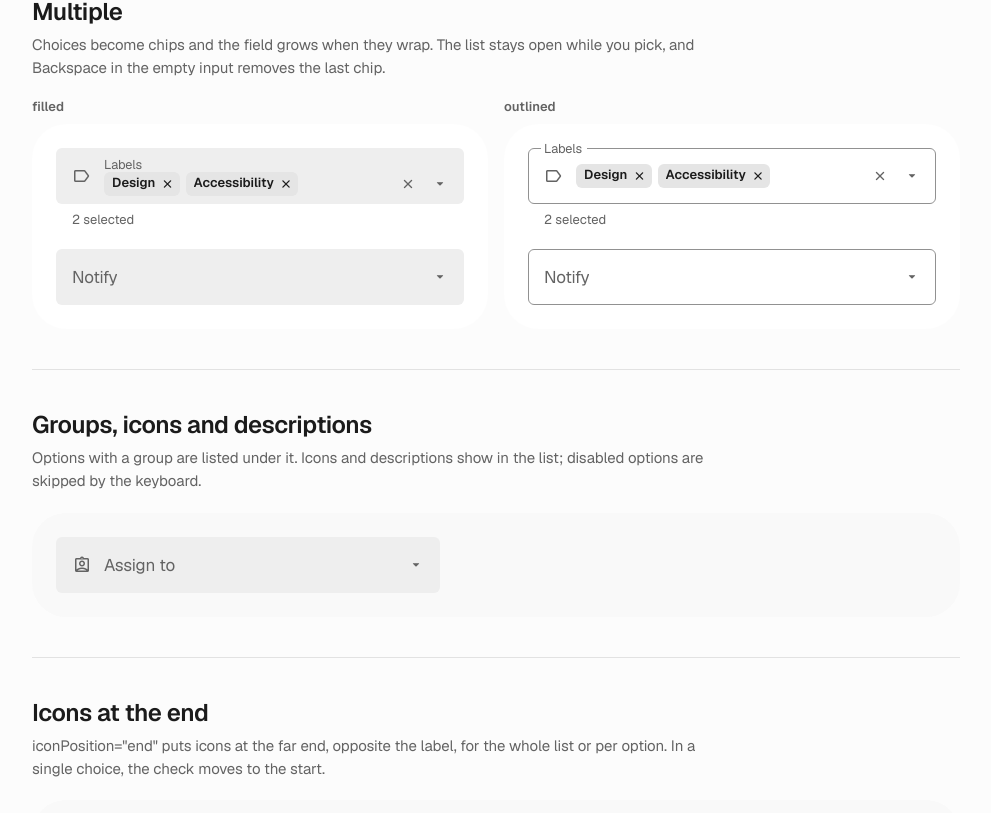
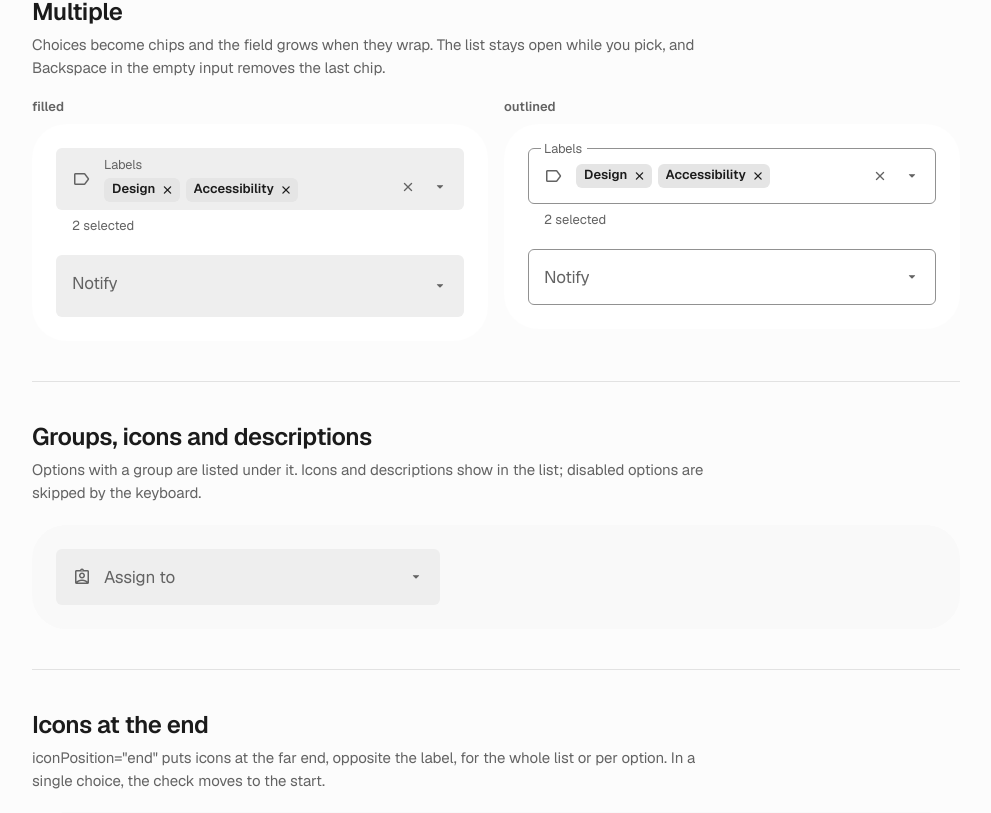
Before and after one commit to katalyxbio/nelumbo, a Next.js app: page /components/combobox in a window 1280 px wide. Shown: the part 967-1780 px from the top of the page, without its empty margins (272-1263 px from the left). Built offline with nearby package versions, Linux system fonts and the light colour scheme.

Commit message:
Combobox: space between the raised label and the first row of chips

```diff
--- a/registry/nelumbo/ui/combobox.tsx
+++ b/registry/nelumbo/ui/combobox.tsx
@@ -872,7 +872,7 @@ function Combobox(props: ComboboxProps) {
               <div
                 className={cn(
                   "flex min-w-0 flex-1 flex-wrap items-center gap-1.5",
-                  filled && floating ? "pt-(--value-pt) pb-(--value-pb)" : "py-2"
+                  filled && floating ? "pt-[calc(var(--value-pt)+0.375rem)] pb-(--value-pb)" : "py-2"
                 )}
               >
                 {selected.map((v) => {
```
Also changed, not shown: public/r/combobox.json (+1 -1 lines).
